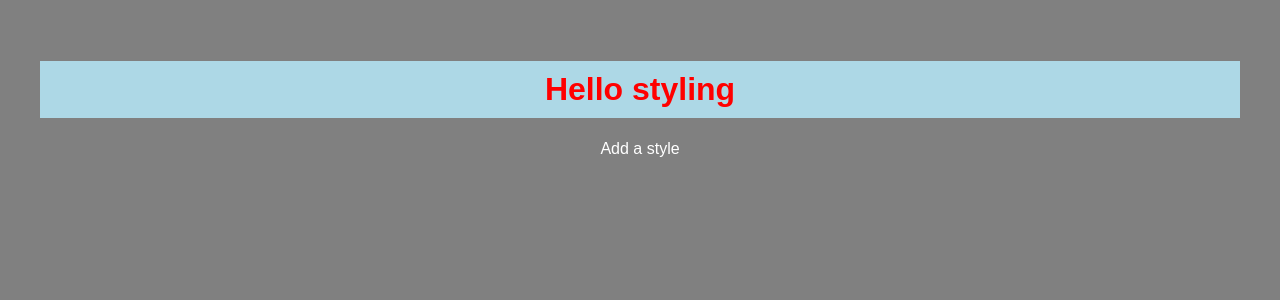
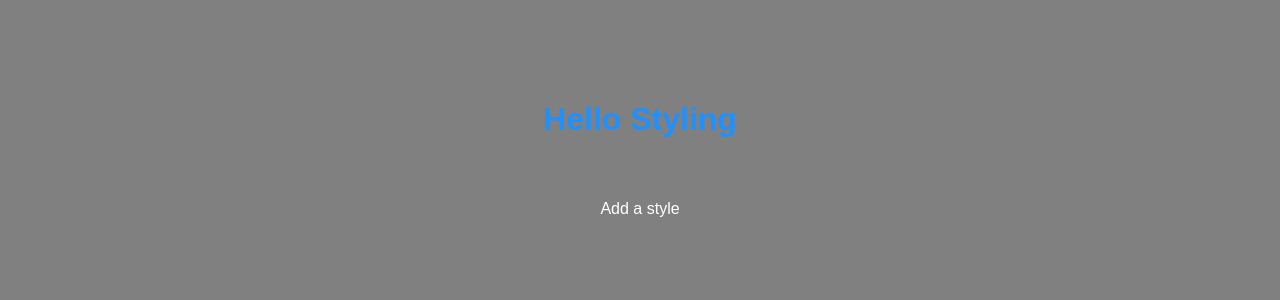
Before and after one commit to Ath1thyan/LearningReact, a React (Create React App) app in the folder react-learn-jvl1/: page / in a window 1280 px wide. Shown: the top 300 px of the page. Built offline with nearby package versions, Linux system fonts and the light colour scheme.

Commit message:
learning react - css

```diff
--- a/react-learn-jvl1/src/components/Header.js
+++ b/react-learn-jvl1/src/components/Header.js
@@ -1,17 +1,19 @@
 import './css/Header.css';
+import styles from './css/Header.module.css';
 
 function Header() {
-    const myStyle = {
-        color : "red",
-        backgroundColor : "lightblue",
-        padding : "10px",
-        textAlign : "center",
-        fontFamily : "Sans-Serif"
-    };
+    // const myStyle = {
+    //     color : "red",
+    //     backgroundColor : "lightblue",
+    //     padding : "10px",
+    //     textAlign : "center",
+    //     fontFamily : "Sans-Serif"
+    // };
     return (
         <div>
             {/* <h1 style={{color : "red", backgroundColor : "lightblue"}} >Hello styling</h1> */}
-            <h1 style={myStyle} >Hello styling</h1>
+            {/* <h1 style={myStyle} >Hello styling</h1> */}
+            <h1 className={styles.bigBlue}>Hello Styling</h1>
             <p>Add a style</p>
         </div>
     )
--- /dev/null
+++ b/react-learn-jvl1/src/components/css/Header.module.css
@@ -0,0 +1,6 @@
+.bigBlue{
+    color: dodgerblue;
+    padding: 40px;
+    font-family: sans-serif;
+    text-align: center;
+}
```
Also changed, not shown: 2 other files (tests, documents, lock files or other folders).
